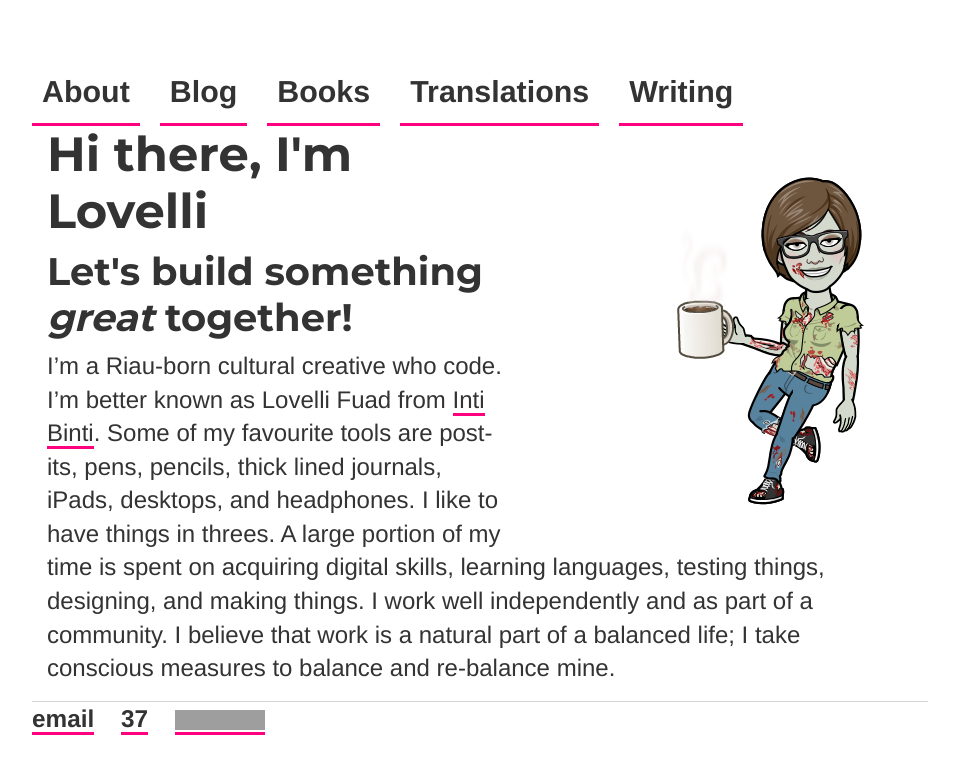
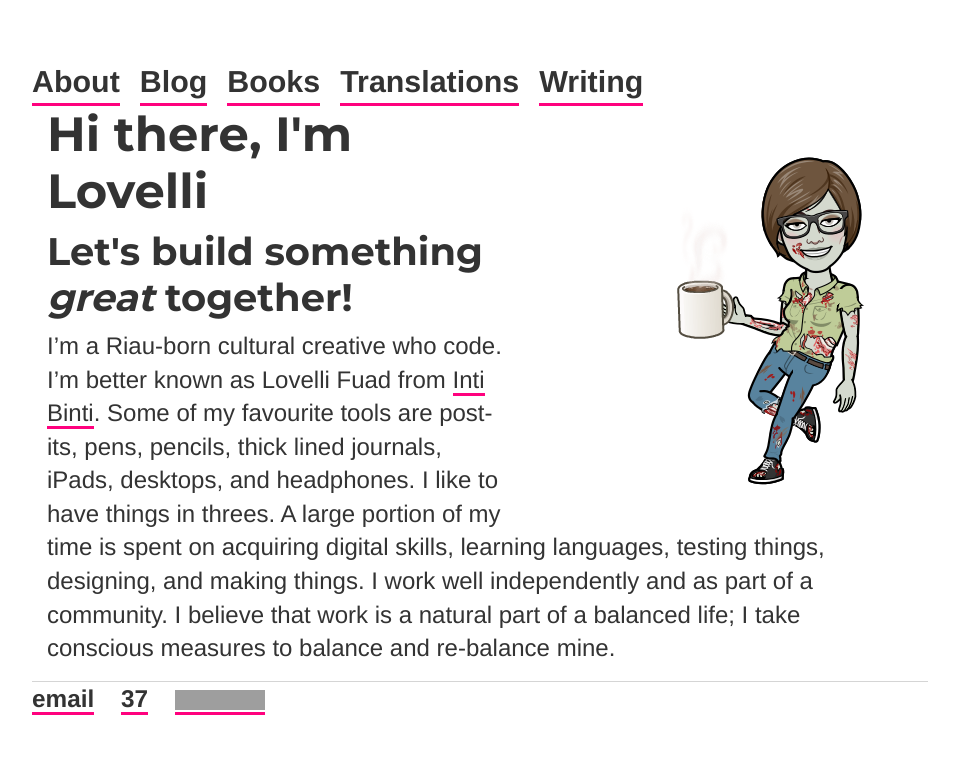
Before and after one commit to ariesti/ariesti.github.io, a Jekyll site: the page built from index.html, in a window 1280 px wide. Shown: the top 774 px of the page, without its empty margins (160-1119 px from the left). Built offline with Jekyll 4.4.1, drawn with Linux system fonts in a browser that asks for light colours; grey boxes are pictures that could not be loaded.

Commit message:
Update main.css

```diff
--- a/css/main.css
+++ b/css/main.css
@@ -18,7 +18,7 @@ h6 { font-size: 0.9em; }
 ul { font-size: 1.5em; line-height: 1.4em; color: #333; }
 .nav { text-align:center;}
 .nav li { display:inline; }
-.nav a { display:inline-block; padding:10px; }
+.nav a { display:inline-block; }
 
 nav ul, footer ul { text-decoration: none; font-size: 1.9em; padding: 0px; display: inline-block; list-style-type: none; font-weight: bold; }
 nav ul li, footer ul li { display: inline; margin-right: 20px; }
```
